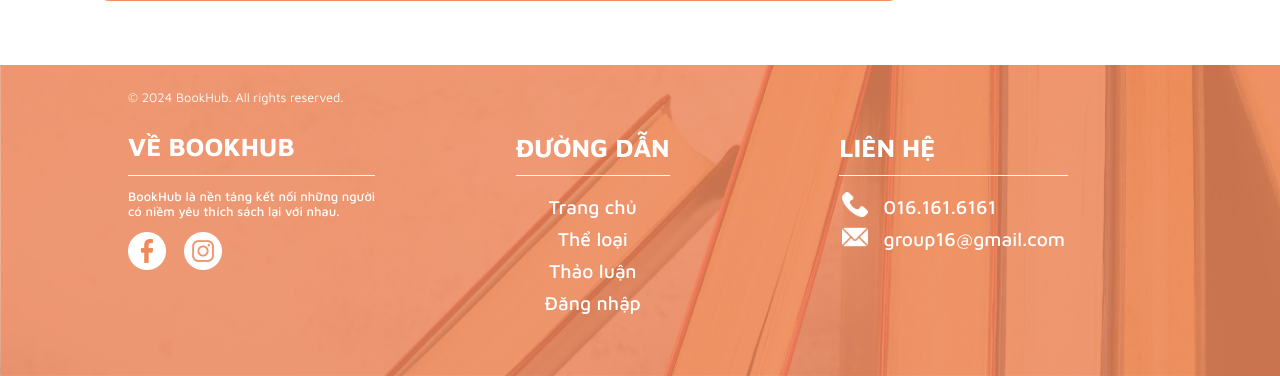
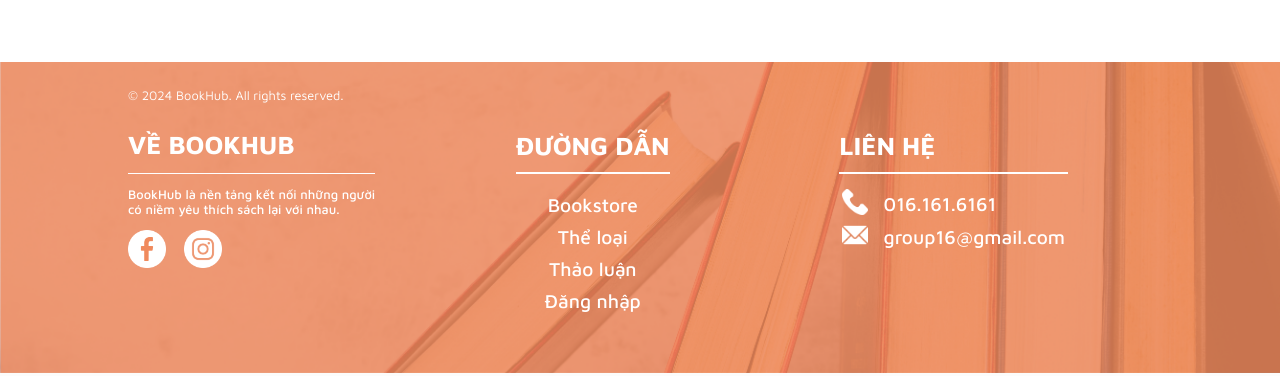
Before and after one commit to tranthehuuphuc/Bookhub, a PHP site: page /Bookhub.html in a window 1280 px wide. Shown: the part 3150-3526 px from the top of the page. Run offline with PHP 8.4, Linux system fonts and the light colour scheme.

Commit message:
update fixed navbar

```diff
--- a/Bookhub.html
+++ b/Bookhub.html
@@ -246,7 +246,7 @@
                 <p style="font-size:2vw;font-weight:700;margin-bottom:1vw ;">ĐƯỜNG DẪN</p>
                 <div style="width: 100%; height: 0.1vw; background-color: #ffffff;margin-bottom: 0vw;"></div>
                 <ul style="list-style-type: none; font-size: 1.5vw;text-align: center;padding-left: 0;font-weight: 500;">
-                    <li style="margin-bottom: 0.7vw;"><a href="Bookhub.html" style="color: white; text-decoration: none;" class="myLink">Trang chủ</a></li>
+                    <li style="margin-bottom: 0.7vw;"><a href="Bookhub.html" style="color: white; text-decoration: none;" class="myLink">Bookstore</a></li>
                     <li style="margin-bottom: 0.7vw;"><a href="Bookhub.html" style="color: white; text-decoration: none;" class="myLink">Thể loại</a></li>
                     <li style="margin-bottom: 0.7vw;"><a href="Bookhub.html" style="color: white; text-decoration: none;" class="myLink">Thảo luận</a></li>
                     <li style="margin-bottom: 0.7vw;"><a href="Bookhub.html" style="color: white; text-decoration: none;" class="myLink">Đăng nhập</a></li>
--- a/style.css
+++ b/style.css
@@ -9,6 +9,7 @@
   margin: 0;
   padding: 0;
   font-family: 'MavenPro';
+  margin-top: 3vw;
 }
 
 .visuallyhidden {
@@ -25,6 +26,10 @@
 #globalheader {
   background-color: #F08A5D;
   display: flex;
+  position: fixed;
+  top: 0;
+  width: 100%;
+  z-index: 9999;
 }
 
 #BookHub {
```
